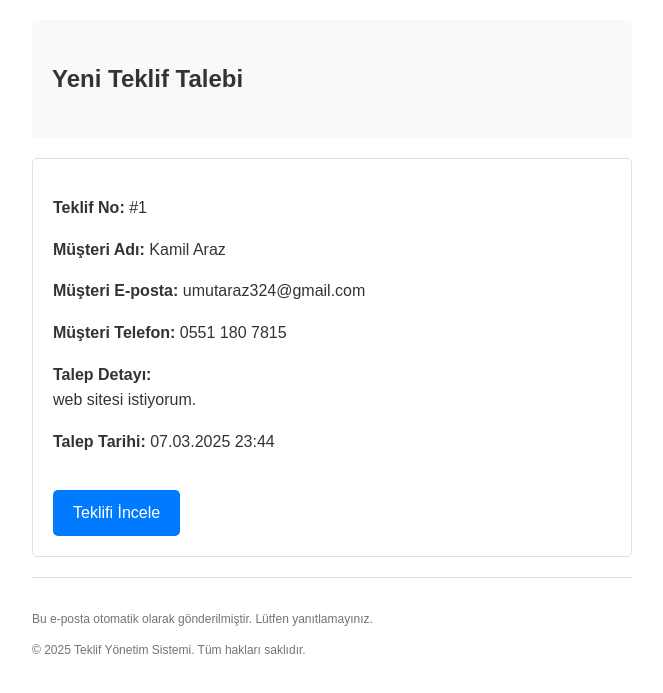
After one commit to arazumut/offerManagement, a Django app: template templates/emails/yeni_teklif_bildirim.html in a window 1280 px wide. The commit adds this page. Shown: the top 693 px of the page, without its empty margins (308-971 px from the left). Run offline with Django 5.2, Linux system fonts and the light colour scheme; the template is opened without the code that fills it: values that come from a table or form of the project are taken from there, others are empty; data comes from the database, SQL or seed files in the repository; both versions use the stored data as it was after the commit.

Commit message:
Yeni teklif talebi için firma sahibine e-posta bildirimi ve müşteri teklif sürecinde iyileştirmeler
- Müşteri talep formunda yeni teklif oluşturma sürecine e-posta bildirimleri eklendi
- Firma sahibine yeni teklif talebi için özel bilgilendirme e-postası gönderme özelliği geliştirildi
- Müşteri teklif oluşturma işleminde kod yapısı ve açıklamalar iyileştirildi
- Ayarlar dosyasında küçük bir güncelleme yapıldı

```diff
--- a/teklif_sistemi/settings.py
+++ b/teklif_sistemi/settings.py
@@ -95,7 +95,7 @@ EMAIL_PORT = 465  # SSL için
 EMAIL_USE_TLS = False
 EMAIL_USE_SSL = True
 EMAIL_HOST_USER = 'arazumut349@gmail.com'
-EMAIL_HOST_PASSWORD = 'ulzh tkyv hbha yag' #burayı düzelt güvenlik sebebi ile değiştirdim
+EMAIL_HOST_PASSWORD = 'ulzh tkyv hbha yage' #burayı düzelt güvenlik sebebi ile değiştirdim
 DEFAULT_FROM_EMAIL = 'Teklif Sistemi <arazumut349@gmail.com>'
 
 
@@ -121,7 +121,7 @@ ROOT_URLCONF = 'teklif_sistemi.urls'
 TEMPLATES = [
     {
         'BACKEND': 'django.template.backends.django.DjangoTemplates',
-        'DIRS': [BASE_DIR / 'templates'],  # Bu satırı ekleyin
+        'DIRS': [BASE_DIR / 'templates'],
         'APP_DIRS': True,
         'OPTIONS': {
             'context_processors': [
--- /dev/null
+++ b/templates/emails/yeni_teklif_bildirim.html
@@ -0,0 +1,72 @@
+<!DOCTYPE html>
+<html>
+<head>
+    <meta charset="UTF-8">
+    <style>
+        body {
+            font-family: Arial, sans-serif;
+            line-height: 1.6;
+            color: #333;
+            max-width: 600px;
+            margin: 0 auto;
+            padding: 20px;
+        }
+        .header {
+            background-color: #f8f9fa;
+            padding: 20px;
+            border-radius: 5px;
+            margin-bottom: 20px;
+        }
+        .content {
+            background-color: #ffffff;
+            padding: 20px;
+            border: 1px solid #dee2e6;
+            border-radius: 5px;
+        }
+        .footer {
+            margin-top: 20px;
+            padding-top: 20px;
+            border-top: 1px solid #dee2e6;
+            font-size: 12px;
+            color: #6c757d;
+        }
+        .button {
+            display: inline-block;
+            padding: 10px 20px;
+            background-color: #007bff;
+            color: #ffffff;
+            text-decoration: none;
+            border-radius: 5px;
+            margin-top: 20px;
+        }
+    </style>
+</head>
+<body>
+    <div class="header">
+        <h2>Yeni Teklif Talebi</h2>
+    </div>
+
+    <div class="content">
+        <p><strong>Teklif No:</strong> #{{ teklif.id }}</p>
+        <p><strong>Müşteri Adı:</strong> {{ musteri.ad_soyad }}</p>
+        <p><strong>Müşteri E-posta:</strong> {{ musteri.email }}</p>
+        <p><strong>Müşteri Telefon:</strong> {{ musteri.telefon }}</p>
+
+        {% if teklif.notlar %}
+        <p><strong>Talep Detayı:</strong><br>
+        {{ teklif.notlar }}</p>
+        {% endif %}
+
+        <p><strong>Talep Tarihi:</strong> {{ teklif.created_at|date:"d.m.Y H:i" }}</p>
+
+        <a href="{{ site_url }}{% url 'teklif_detay' teklif.id %}" class="button">
+            Teklifi İncele
+        </a>
+    </div>
+
+    <div class="footer">
+        <p>Bu e-posta otomatik olarak gönderilmiştir. Lütfen yanıtlamayınız.</p>
+        <p>© {% now "Y" %} Teklif Yönetim Sistemi. Tüm hakları saklıdır.</p>
+    </div>
+</body>
+</html>
--- a/templates/musteri/musteri_paneli.html
+++ b/templates/musteri/musteri_paneli.html
@@ -35,6 +35,7 @@
                     <h2 class="mb-0">{{ teklifler.bekleyen }}</h2>
                 </div>
             </div>
+
         </div>
     </div>
 
```
Also changed, not shown: musteri/views.py (+12 -5 lines), teklifler/utils.py (+45 -0 lines), db.sqlite3, 1 other file.
